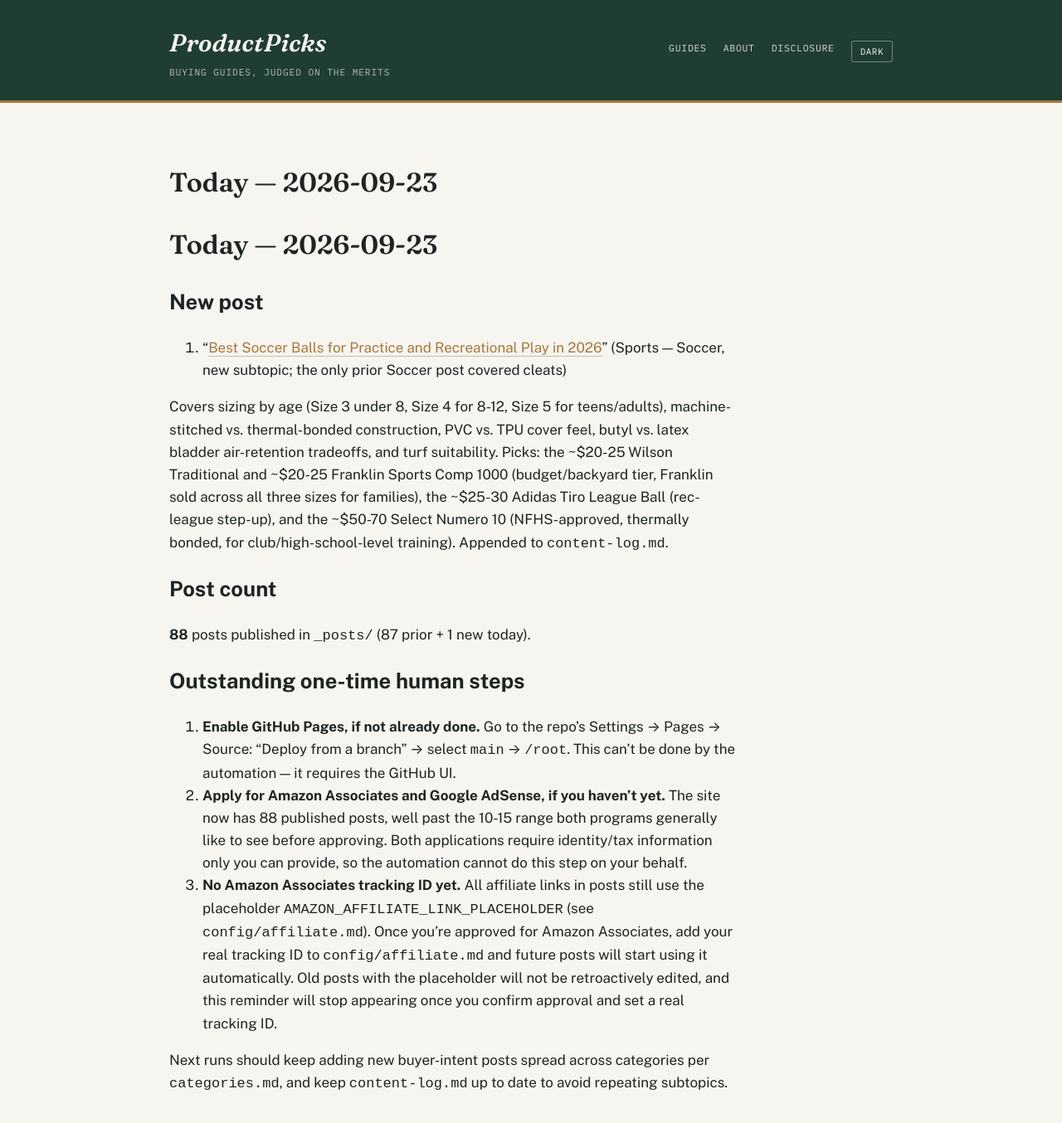
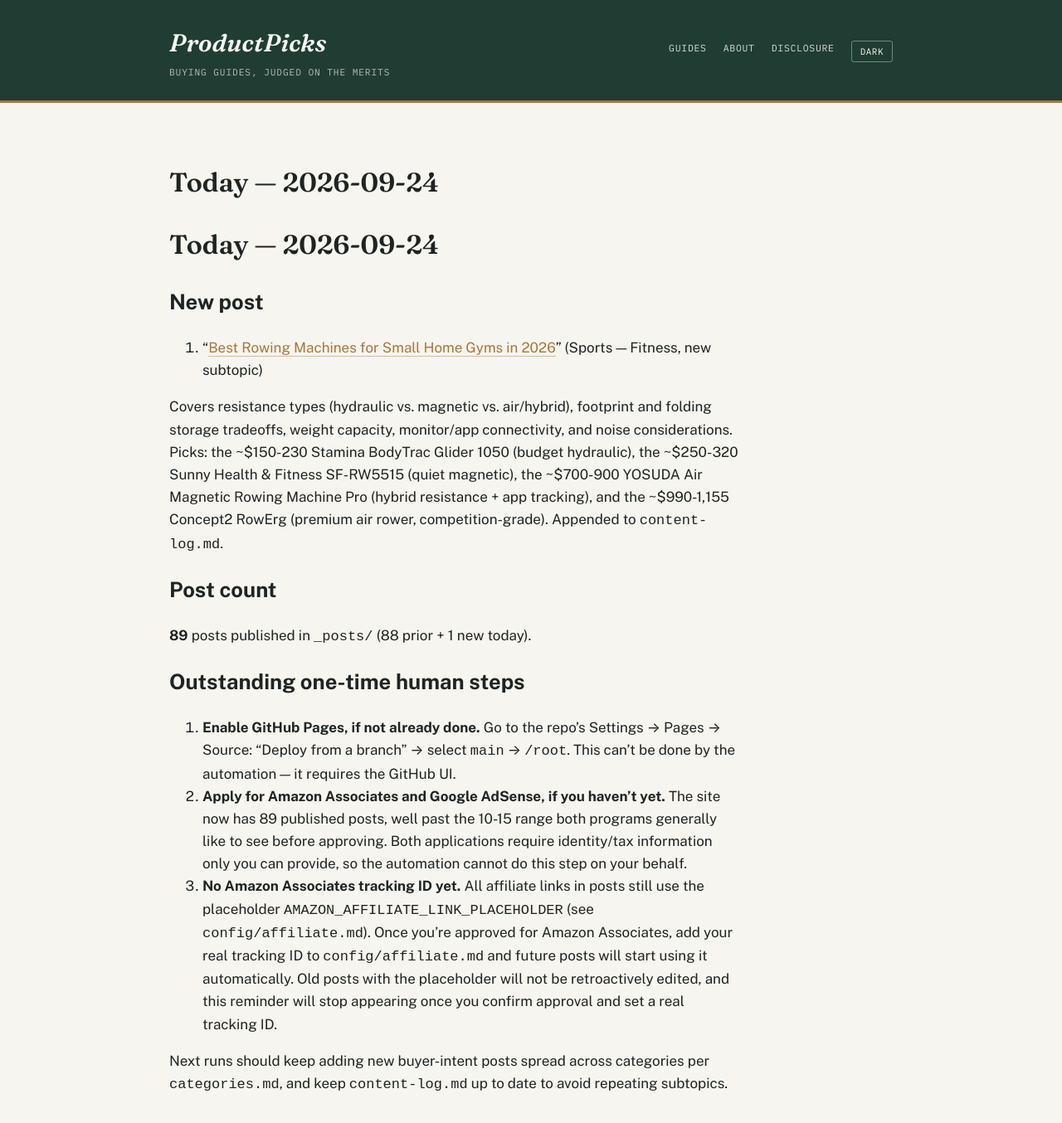
Before and after one commit to ajith198/ProductPicks, a Jekyll site: the page built from today.md, in a window 1280 px wide and 1400 px high. Shown: the top 1354 px of the window at 83% size. Built offline with Jekyll 4.4.1, drawn with Linux system fonts in a browser that asks for light colours; our own code applies the rules of GitHub Pages for plain Markdown files.

Commit message:
daily: 2026-09-24 new post + log update
Add "Best Rowing Machines for Small Home Gyms" (Sports/Fitness), update
content-log, today.md, and TODAY.md. Post count: 89.

Co-Authored-By: Claude Sonnet 5 <noreply@anthropic.com>
Claude-Session: https://claude.ai/code/session_012Ci6kPShUYjPaK6LkeYx7a

```diff
--- a/today.md
+++ b/today.md
@@ -1,19 +1,19 @@
-# Today — 2026-09-23
+# Today — 2026-09-24
 
 ## New post
 
-1. "[Best Soccer Balls for Practice and Recreational Play in 2026](/sports/buying-guides/best-soccer-balls-for-practice-and-recreational-play/)" (Sports — Soccer, new subtopic; the only prior Soccer post covered cleats)
+1. "[Best Rowing Machines for Small Home Gyms in 2026](/sports/buying-guides/best-rowing-machines-for-small-home-gyms/)" (Sports — Fitness, new subtopic)
 
-Covers sizing by age (Size 3 under 8, Size 4 for 8-12, Size 5 for teens/adults), machine-stitched vs. thermal-bonded construction, PVC vs. TPU cover feel, butyl vs. latex bladder air-retention tradeoffs, and turf suitability. Picks: the ~$20-25 Wilson Traditional and ~$20-25 Franklin Sports Comp 1000 (budget/backyard tier, Franklin sold across all three sizes for families), the ~$25-30 Adidas Tiro League Ball (rec-league step-up), and the ~$50-70 Select Numero 10 (NFHS-approved, thermally bonded, for club/high-school-level training). Appended to `content-log.md`.
+Covers resistance types (hydraulic vs. magnetic vs. air/hybrid), footprint and folding storage tradeoffs, weight capacity, monitor/app connectivity, and noise considerations. Picks: the ~$150-230 Stamina BodyTrac Glider 1050 (budget hydraulic), the ~$250-320 Sunny Health & Fitness SF-RW5515 (quiet magnetic), the ~$700-900 YOSUDA Air Magnetic Rowing Machine Pro (hybrid resistance + app tracking), and the ~$990-1,155 Concept2 RowErg (premium air rower, competition-grade). Appended to `content-log.md`.
 
 ## Post count
 
-**88** posts published in `_posts/` (87 prior + 1 new today).
+**89** posts published in `_posts/` (88 prior + 1 new today).
 
 ## Outstanding one-time human steps
 
 1. **Enable GitHub Pages, if not already done.** Go to the repo's Settings → Pages → Source: "Deploy from a branch" → select `main` → `/root`. This can't be done by the automation — it requires the GitHub UI.
-2. **Apply for Amazon Associates and Google AdSense, if you haven't yet.** The site now has 88 published posts, well past the 10-15 range both programs generally like to see before approving. Both applications require identity/tax information only you can provide, so the automation cannot do this step on your behalf.
+2. **Apply for Amazon Associates and Google AdSense, if you haven't yet.** The site now has 89 published posts, well past the 10-15 range both programs generally like to see before approving. Both applications require identity/tax information only you can provide, so the automation cannot do this step on your behalf.
 3. **No Amazon Associates tracking ID yet.** All affiliate links in posts still use the placeholder `AMAZON_AFFILIATE_LINK_PLACEHOLDER` (see `config/affiliate.md`). Once you're approved for Amazon Associates, add your real tracking ID to `config/affiliate.md` and future posts will start using it automatically. Old posts with the placeholder will not be retroactively edited, and this reminder will stop appearing once you confirm approval and set a real tracking ID.
 
 Next runs should keep adding new buyer-intent posts spread across categories per `categories.md`, and keep `content-log.md` up to date to avoid repeating subtopics.
```
Also changed, not shown: TODAY.md (+1 -1 lines), _posts/2026-09-24-best-rowing-machines-for-small-home-gyms.md (added, +50 -0 lines), content-log.md (+1 -0 lines).
